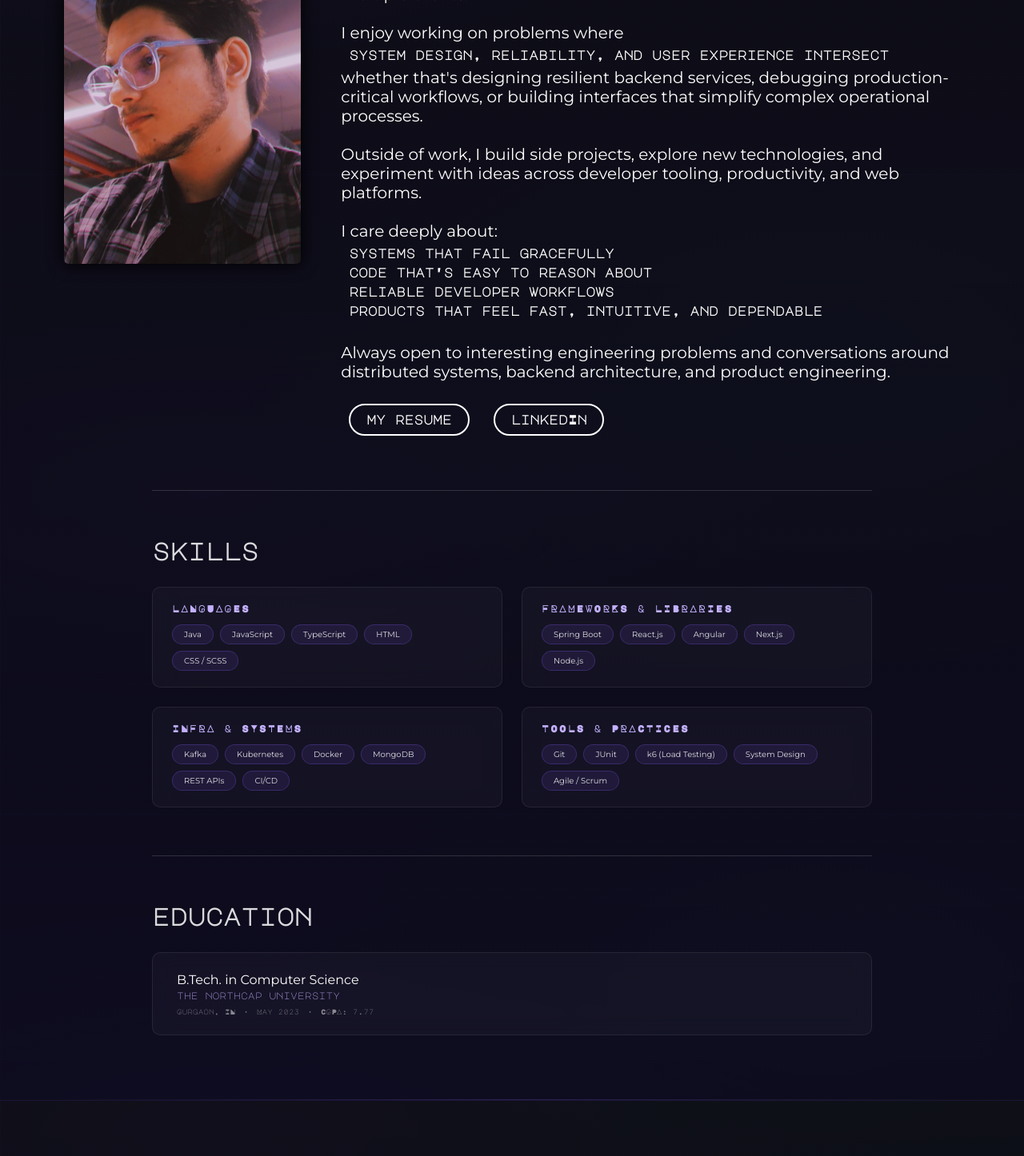
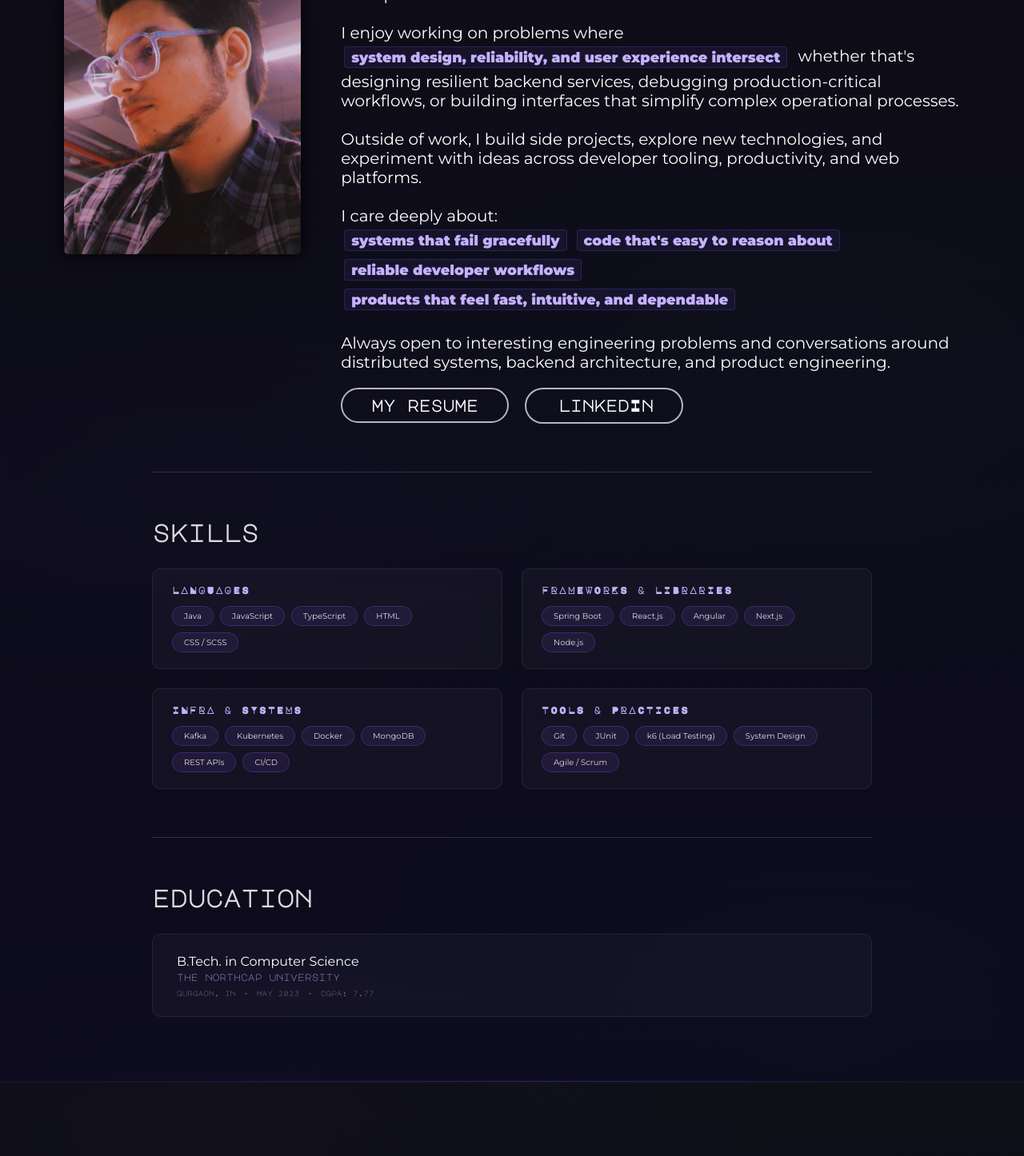
Before and after one commit to kartikth40/portfolio, a React (Create React App) app: page / in a window 1280 px wide. Shown: the part 2182-3628 px from the top of the page at 80% size. Built offline with nearby package versions, Linux system fonts and the light colour scheme; no server answers; the database is empty.

Commit message:
enhance UI components with refined styling and visual polish

```diff
--- a/src/components/About/index.js
+++ b/src/components/About/index.js
@@ -42,7 +42,7 @@ function About() {
             multiple clients.
             <br />
             <br />I enjoy working on problems where
-            <span>system design, reliability, and user experience intersect</span>whether that's designing resilient
+             <span> system design, reliability, and user experience intersect </span> whether that's designing resilient
             backend services, debugging production-critical workflows, or building interfaces that simplify complex
             operational processes.
             <br />
@@ -58,17 +58,20 @@ function About() {
             <span>reliable developer workflows</span>
             <span>products that feel fast, intuitive, and dependable</span>
             <br />
+            <br />
             Always open to interesting engineering problems and conversations around distributed systems, backend
             architecture, and product engineering.
             <AboutLinks>
               <StyledLink href="/resume" target="_blank" rel="noreferrer">
                 <StyledText>
+                  <span className="link-arrow">→</span>
                   my resume
                   <img id="giphy" src="https://media.giphy.com/media/Yi8MknjPjvh5Q0rtZz/giphy.gif" alt="pointer" />
                 </StyledText>
               </StyledLink>
               <StyledLink href="https://www.linkedin.com/in/kartikth40/" target="_blank" rel="noreferrer">
                 <StyledText>
+                  <span className="link-arrow">↗</span>
                   linkedIn
                   <img id="giphy" src="https://media.giphy.com/media/Yi8MknjPjvh5Q0rtZz/giphy.gif" alt="pointer" />
                 </StyledText>
--- a/src/components/About/styles.js
+++ b/src/components/About/styles.js
@@ -16,7 +16,7 @@ const Container = styled.section`
   border-bottom-width: 1px;
   border-bottom-style: solid;
   @media screen and ${device.mobile} {
-    padding: 4rem 1.5rem 5rem;
+    padding: 4rem 0.75rem 5rem;
   }
 `
 const AboutSection = styled.section`
@@ -76,30 +76,35 @@ const MainContect = styled.div`
     font-family: var(--secondary-font-family);
     margin-bottom: 30px;
     text-align: left;
-  }  & span {
-    display: block;
-    margin-block: 0.4rem;
-    margin-left: .5rem;
-    font-size: 0.8em;
-    font-weight: 900;
-    font-family: var(--secondary-font-family);
+  }
+  & > p > span {
+    display: inline-block;
+    vertical-align: middle;
+    margin-block: 0.25rem;
+    margin-left: 0.2rem;
+    margin-right: 0.4rem;
+    font-size: 0.88em;
+    font-weight: 600;
+    font-family: var(--primary-font-family);
+    color: var(--primary-light-blue);
+    background: rgba(134, 93, 255, 0.08);
+    border: 1px solid rgba(134, 93, 255, 0.2);
+    border-radius: 4px;
+    padding: 2px 8px;
+    white-space: normal;
   }
 
   @media screen and ${device.mobile} {
-  width: 80%;
-    & h3 {
-      font-size: 4rem;
-    }
-    & p {
-      font-size: 0.7rem;
-    }
-  }
-  @media screen and ${device.mobile} {
+    width: 100%;
     & h3 {
       font-size: 2rem;
     }
     & p {
-      font-size: 0.9rem;
+      font-size: 0.72rem;
+    }
+    & > p > span {
+      font-size: 0.9em;
+      padding: 1px 5px;
     }
   }
   @media screen and ${device.desktop} {
@@ -140,48 +145,34 @@ const StyledText = styled.span`
   font-weight: bold;
   font-family: var(--secondary-font-family);
   color: #fff;
-  padding: 10px 20px;
-  border: 2px solid #fff;
+  padding: 10px 36px 10px 20px;
+  border: 2px solid rgba(255, 255, 255, 0.7);
   border-radius: 30px;
   transition: 0.25s all;
-  &: hover {
-    border: 2px solid #fff;
-    background-color: rgba(255, 255, 255, 0.1);
+  display: inline-flex;
+  align-items: center;
+  gap: 6px;
+  overflow: hidden;
+
+  .link-arrow {
+    font-size: 0.85em;
+    opacity: 0;
+    transform: translateX(-8px);
+    transition: opacity 0.2s ease, transform 0.2s ease;
+    display: inline-block;
+    font-family: monospace;
+    font-weight: 400;
   }
 
-  &:before {
-    content: '';
-    position: absolute;
-    width: 0;
-    height: 0;
-    border: 7px solid transparent;
-    border-bottom-color: #fff;
-    left: 50%;
-    bottom: -100px;
-    transform: translateX(-50%);
-    opacity: 0;
-    transition: 0.15s all ease-out;
-  }
-  &:after {
-    content: '';
-    width: 2px;
-    height: 30px;
-    position: absolute;
-    left: 50%;
-    bottom: -130px;
-    transform: translateX(-50%);
-    opacity: 0;
-    background-color: #fff;
-    transition: 0.15s all ease-out;
-  }
+  &:hover {
+    border-color: var(--primary-blue);
+    background-color: rgba(134, 93, 255, 0.1);
+    color: var(--primary-light-blue);
 
-  &:hover:before {
-    bottom: -20px;
-    opacity: 1;
-  }
-  &:hover:after {
-    bottom: -50px;
-    opacity: 1;
+    .link-arrow {
+      opacity: 1;
+      transform: translateX(0);
+    }
   }
 
   img {
@@ -194,9 +185,19 @@ const StyledText = styled.span`
     opacity: 0;
     transition: 0.25s all;
   }
+
   &:hover img {
     opacity: 1;
     bottom: 0%;
+  }
+
+  @media screen and ${device.mobile} {
+    font-size: 0.7rem;
+    padding: 7px 30px 7px 14px;
+
+    img {
+      width: 36px;
+    }
   }
 `
 
@@ -352,6 +353,7 @@ const EduMeta = styled.div`
     font-size: 0.45rem;
     opacity: 0.5;
     font-family: var(--secondary-font-family);
+    text-transform: lowercase;
   }
 
   @media screen and ${device.desktop} {
--- a/src/components/Experience/styles.js
+++ b/src/components/Experience/styles.js
@@ -16,7 +16,7 @@ const Container = styled.section`
   border-bottom-style: solid;
 
   @media screen and ${device.mobile} {
-    padding: 4rem 1.5rem;
+    padding: 4rem 0.75rem;
   }
 `
 
@@ -78,6 +78,10 @@ const CompanyTab = styled.button`
     border-color: var(--primary-blue);
     background: rgba(134, 93, 255, 0.08);
   }
+
+  @media screen and ${device.mobile} {
+    width: 100%;
+  }
 `
 
 const Card = styled.div`
@@ -91,7 +95,7 @@ const Card = styled.div`
   -webkit-backdrop-filter: blur(12px);
 
   @media screen and ${device.mobile} {
-    padding: 1.5rem 1rem;
+    padding: 1.2rem 0.85rem;
     backdrop-filter: none;
     -webkit-backdrop-filter: none;
     background: rgba(13, 13, 20, 0.95);
```
Also changed, not shown: public/pages/links/styles.css (+10 -4 lines), public/pages/resume/styles.css (+7 -1 lines).
